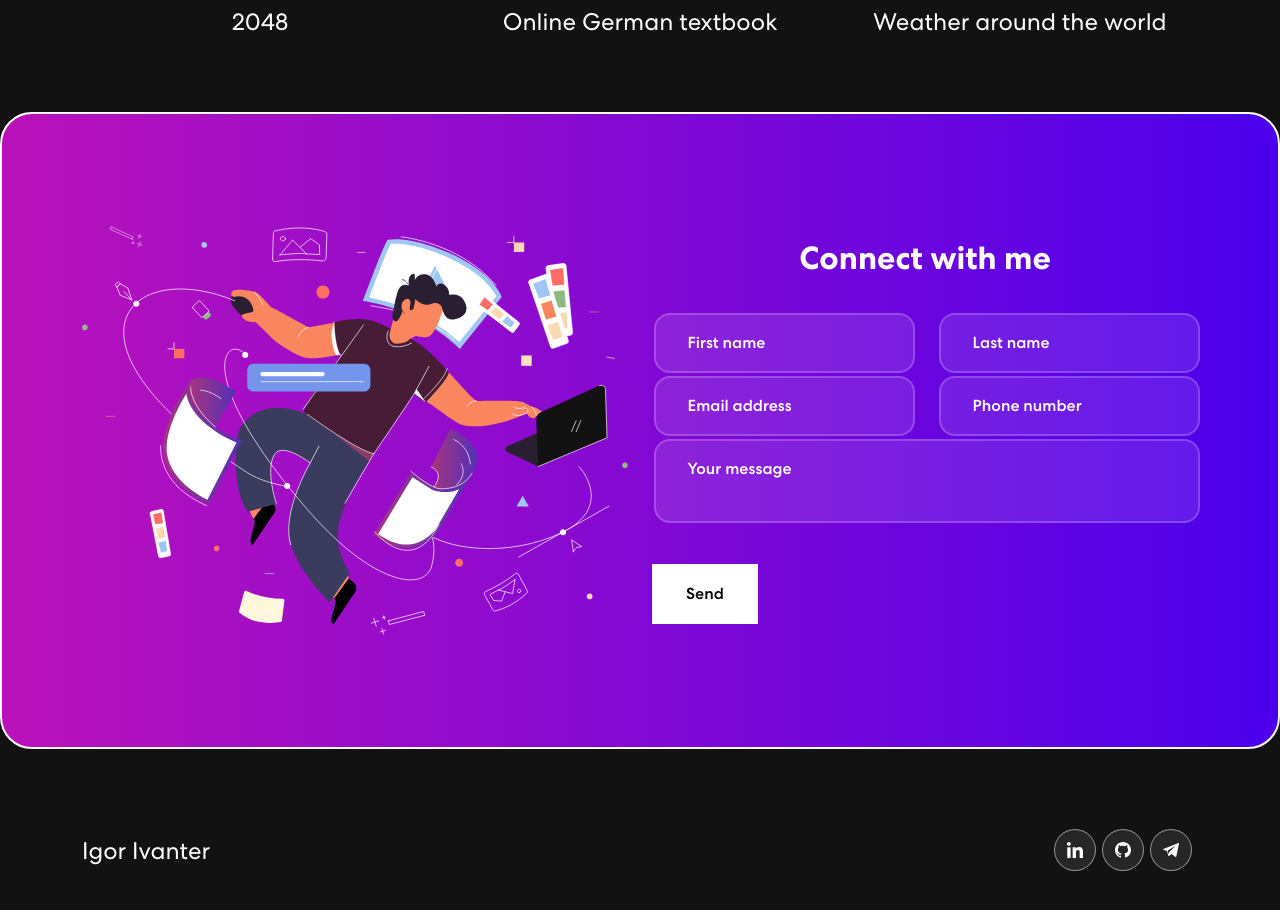
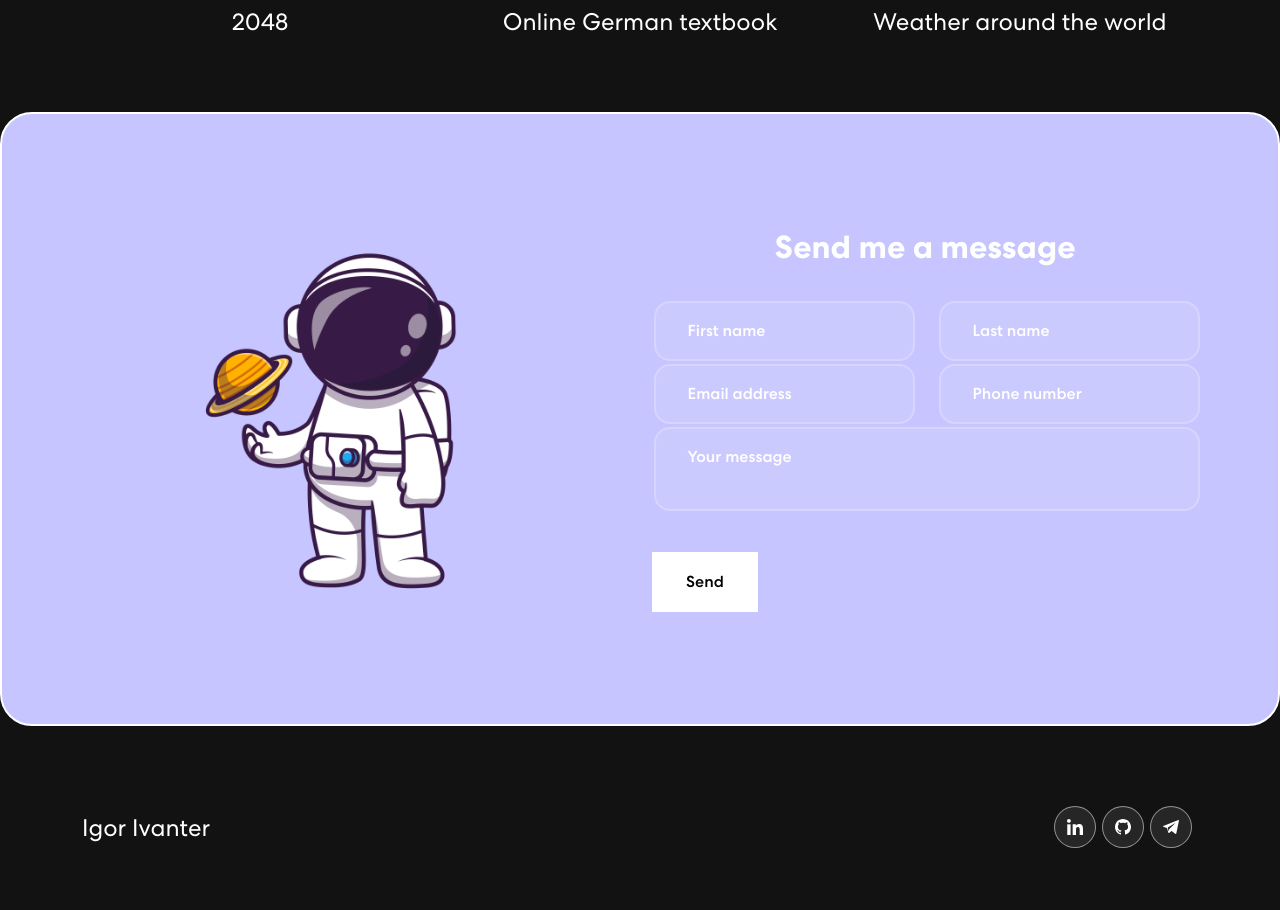
Before and after one commit to IgorIvanter/portfolio-website, a React (Create React App) app: page / in a window 1280 px wide. Shown: the part 1470-2380 px from the top of the page. Built offline with nearby package versions, Linux system fonts and the light colour scheme; the HTML template or start-up script is replaced by a standard one.

Commit message:
added new picture

```diff
--- a/src/App.css
+++ b/src/App.css
@@ -223,12 +223,14 @@ span.navbar-text {
 	padding: 5rem 0;
 	border: 2px solid white;
 	border-radius: 2rem;
-	background: linear-gradient(to right, rgb(186, 18, 186), rgb(75, 0, 236))
+	/* background: linear-gradient(to right, rgb(186, 18, 186), rgb(75, 0, 236)) */
+	background-color: #c6c5ff
 }
 
 #contact h2 {
 	font-size: 2rem !important;
-	margin: 2rem 0
+	margin: 2rem 0;
+	color: white !important;
 }
 
 #contact form input, #contact form textarea {
@@ -239,7 +241,7 @@ span.navbar-text {
 	font-weight: 200 !important;
 	padding: 1rem 2rem;
 	margin: 0.1rem;
-	color: white;
+	color: white !important;
 	width: 100%;
 	resize: none;
 }
--- a/src/components/Contact.js
+++ b/src/components/Contact.js
@@ -1,7 +1,8 @@
 import { Container, Row, Col, Button, Modal } from "react-bootstrap"
 import { useEffect, useState } from "react"
 import emailjs from "emailjs-com"
-import mailman from "../assets/img/contact-img.svg"
+// import mailman from "../assets/img/contact-img.svg"
+import astronaut from "../assets/img/astronaut.jpg"
 
 function FormSentMessage(props) {
     const success = props.success
@@ -79,15 +80,16 @@ function Contact() {
             <Container>
                 <Row className="align-items-center">
                     <Col size={12} lg={6} md={12} sm={12} className="justify-content-center text-center">
-                        <img src={mailman} style={{
-                            width: "100%",
-                            height: "100%",
-                            objectFit: "contain",
-                            margin: "2rem 0"
+                        <img src={astronaut} style={{
+                            width: "80%"
+                            // width: "100%",
+                            // height: "100%",
+                            // objectFit: "contain",
+                            // margin: "2rem 0"
                         }} alt=""></img>
                     </Col>
                     <Col size={12} lg={6} md={12} sm={12}>
-                        <h2 className="text-center section-heading">Connect with me</h2>
+                        <h2 className="text-center section-heading">Send me a message</h2>
                         <form onSubmit={handleSubmit} id="form">
                             <Row>
                                 <Col size={12} md={6} sm={12}>
```
Also changed, not shown: src/assets/img/astronaut.jpg (added).
